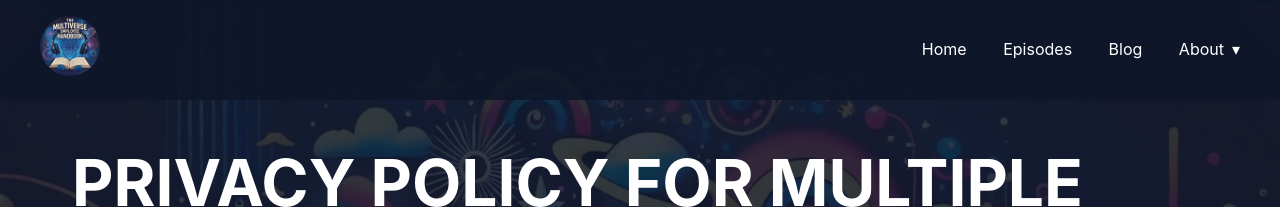
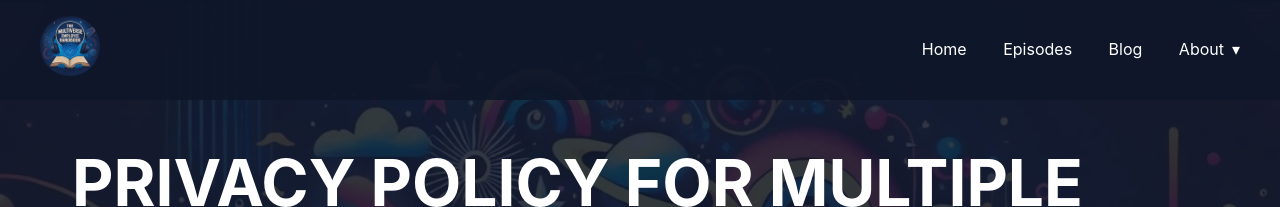
Before and after one commit to forward6/tmeh, a Jekyll site: the page built from privacy-policy.md, in a window 1280 px wide. Shown: the top 207 px of the page. Built offline with Jekyll 4.4.1, drawn with Linux system fonts in a browser that asks for light colours.

Commit message:
Update nav.html

```diff
--- a/_includes/nav.html
+++ b/_includes/nav.html
@@ -1,7 +1,7 @@
 <nav>
   <div class="nav-container">
     <a href="/" aria-label="Return to homepage">
-      <img src="/assets/images/The_Multiverse_Employee_Handbook_Logo_1024.jpeg"
+      <img src="/assets/images/The_Multiverse_Employee_Handbook_Logo_1024_round.jpeg"
            alt="The Multiverse Employee Handbook Podcast Logo blending quantum physics and comedy"
            class="logo">
     </a>
```
